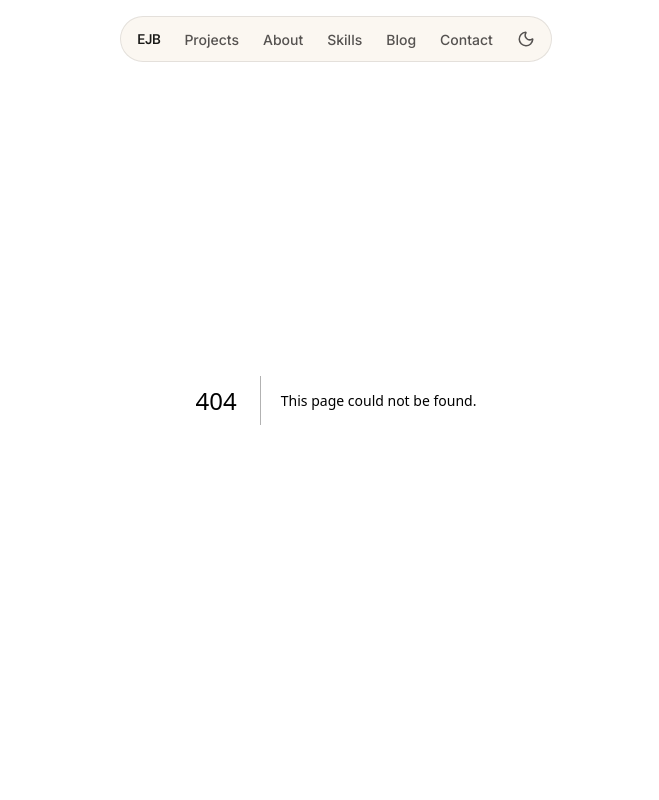
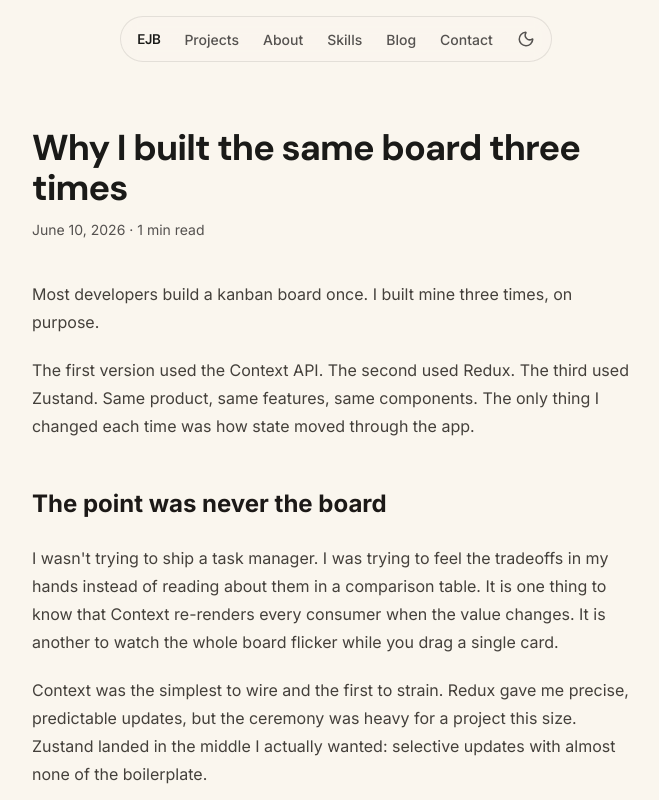
Before and after one commit to mmanueljoe/portfolio-v1, a Next.js app: page /blog/why-i-built-the-same-board-three-times in a window 1280 px wide. Before the commit this address had no page. Shown: the top 800 px of the page, without its empty margins (304-963 px from the left). Built offline with nearby package versions, Linux system fonts and the light colour scheme.

Commit message:
feat(blog): mdx blog with listing, post pages, and first post (ADR-011)

```diff
--- /dev/null
+++ b/content/blog/why-i-built-the-same-board-three-times.mdx
@@ -0,0 +1,21 @@
+---
+title: "Why I built the same board three times"
+date: "2026-06-10"
+description: "Building one kanban app in Context, Redux, and Zustand, and what it taught me about choosing state management."
+---
+
+Most developers build a kanban board once. I built mine three times, on purpose.
+
+The first version used the Context API. The second used Redux. The third used Zustand. Same product, same features, same components. The only thing I changed each time was how state moved through the app.
+
+## The point was never the board
+
+I wasn't trying to ship a task manager. I was trying to feel the tradeoffs in my hands instead of reading about them in a comparison table. It is one thing to know that Context re-renders every consumer when the value changes. It is another to watch the whole board flicker while you drag a single card.
+
+Context was the simplest to wire and the first to strain. Redux gave me precise, predictable updates, but the ceremony was heavy for a project this size. Zustand landed in the middle I actually wanted: selective updates with almost none of the boilerplate.
+
+## What I actually learned
+
+The lesson was not "Zustand wins." It was that the right answer depends entirely on the shape of the problem, and the only way to know the shape is to build it. Tradeoffs you have only read about stay abstract. Tradeoffs you have lived become judgement.
+
+That is the approach I bring to most things now. Understand it by building it, then choose with reasons instead of habits.
--- a/next.config.ts
+++ b/next.config.ts
@@ -1,6 +1,9 @@
+import createMDX from "@next/mdx";
 import type { NextConfig } from "next";
 
 const nextConfig: NextConfig = {
+  // Let .md/.mdx files be treated as routes/modules alongside .ts/.tsx.
+  pageExtensions: ["ts", "tsx", "md", "mdx"],
   // A stray pnpm-lock.yaml in the home dir made Next infer the wrong root.
   turbopack: {
     root: __dirname,
@@ -9,4 +12,13 @@ const nextConfig: NextConfig = {
   reactCompiler: true,
 };
 
-export default nextConfig;
+const withMDX = createMDX({
+  options: {
+    // Turbopack needs plugins as strings (functions can't cross into Rust).
+    // remark-frontmatter parses the `---` block so it isn't rendered; gray-matter
+    // reads it for metadata. ADR-011.
+    remarkPlugins: ["remark-frontmatter"],
+  },
+});
+
+export default withMDX(nextConfig);
--- /dev/null
+++ b/src/app/blog/[slug]/page.tsx
@@ -0,0 +1,48 @@
+import type { Metadata } from "next";
+import type { ComponentType } from "react";
+import { PostHeader } from "@/components/blog/PostHeader";
+import { getAllPosts, getPostBySlug } from "@/lib/blog";
+
+interface BlogPostPageProps {
+  params: Promise<{ slug: string }>;
+}
+
+export function generateStaticParams() {
+  return getAllPosts().map((post) => ({ slug: post.slug }));
+}
+
+export const dynamicParams = false;
+
+export async function generateMetadata({
+  params,
+}: BlogPostPageProps): Promise<Metadata> {
+  const { slug } = await params;
+  const post = getPostBySlug(slug);
+  return {
+    title: `${post.title} · Emmanuel Joe Benson`,
+    description: post.description,
+  };
+}
+
+export default async function BlogPostPage({ params }: BlogPostPageProps) {
+  const { slug } = await params;
+  const post = getPostBySlug(slug);
+  const { default: Post } = (await import(`@/content/blog/${slug}.mdx`)) as {
+    default: ComponentType;
+  };
+
+  return (
+    <main className="flex-1">
+      <article className="mx-auto w-full max-w-prose px-6 py-32">
+        <PostHeader
+          title={post.title}
+          date={post.date}
+          readingTime={post.readingTime}
+        />
+        <div className="prose prose-stone mt-10 max-w-none font-body dark:prose-invert">
+          <Post />
+        </div>
+      </article>
+    </main>
+  );
+}
--- /dev/null
+++ b/src/app/blog/page.tsx
@@ -0,0 +1,31 @@
+import type { Metadata } from "next";
+import { PostCard } from "@/components/blog/PostCard";
+import { SectionLabel } from "@/components/ui/SectionLabel";
+import { getAllPosts } from "@/lib/blog";
+
+export const metadata: Metadata = {
+  title: "Writing · Emmanuel Joe Benson",
+  description: "Notes on engineering, learning, and the things I build.",
+};
+
+export default function BlogPage() {
+  const posts = getAllPosts();
+
+  return (
+    <main className="flex-1">
+      <section className="bg-surface py-32">
+        <div className="mx-auto w-full max-w-2xl px-6">
+          <SectionLabel>Writing</SectionLabel>
+
+          <div className="mt-12 flex flex-col divide-y divide-on-surface/10">
+            {posts.map((post) => (
+              <div key={post.slug} className="py-8 first:pt-0 last:pb-0">
+                <PostCard {...post} />
+              </div>
+            ))}
+          </div>
+        </div>
+      </section>
+    </main>
+  );
+}
--- a/src/app/globals.css
+++ b/src/app/globals.css
@@ -1,4 +1,5 @@
 @import "tailwindcss";
+@plugin "@tailwindcss/typography";
 
 /* next-themes toggles `.dark` on <html>; wiring the variant now so sections
    built before the toggle (step 4) already resolve. ADR-008. */
--- /dev/null
+++ b/src/components/blog/PostCard.tsx
@@ -0,0 +1,35 @@
+import Link from "next/link";
+
+interface PostCardProps {
+  slug: string;
+  title: string;
+  date: string;
+  description: string;
+}
+
+export function PostCard({ slug, title, date, description }: PostCardProps) {
+  const formatted = new Date(date).toLocaleDateString("en-US", {
+    year: "numeric",
+    month: "long",
+    day: "numeric",
+  });
+
+  return (
+    <article>
+      <Link href={`/blog/${slug}`} className="group block">
+        <time
+          dateTime={date}
+          className="font-body text-sm text-on-surface-muted"
+        >
+          {formatted}
+        </time>
+        <h2 className="mt-1 font-display text-xl font-semibold text-on-surface transition-colors group-hover:text-gold-600">
+          {title}
+        </h2>
+        <p className="mt-2 font-body text-base text-on-surface-muted">
+          {description}
+        </p>
+      </Link>
+    </article>
+  );
+}
--- /dev/null
+++ b/src/components/blog/PostHeader.tsx
@@ -0,0 +1,24 @@
+interface PostHeaderProps {
+  title: string;
+  date: string;
+  readingTime: number;
+}
+
+export function PostHeader({ title, date, readingTime }: PostHeaderProps) {
+  const formatted = new Date(date).toLocaleDateString("en-US", {
+    year: "numeric",
+    month: "long",
+    day: "numeric",
+  });
+
+  return (
+    <header className="flex flex-col gap-3">
+      <h1 className="font-display text-3xl font-bold tracking-tight text-on-surface sm:text-4xl">
+        {title}
+      </h1>
+      <p className="font-body text-sm text-on-surface-muted">
+        <time dateTime={date}>{formatted}</time> · {readingTime} min read
+      </p>
+    </header>
+  );
+}
--- a/src/components/sections/AboutSection.tsx
+++ b/src/components/sections/AboutSection.tsx
@@ -6,7 +6,7 @@ export function AboutSection() {
       <div className="mx-auto w-full max-w-2xl px-6">
         <SectionLabel>About</SectionLabel>
 
-        <div className="mt-8 flex flex-col gap-6 font-body text-lg leading-relaxed text-on-surface text-justify hyphens-auto">
+        <div className="mt-8 flex flex-col gap-6 font-body text-md leading-relaxed text-on-surface text-justify hyphens-auto">
           <p>
             I'm a software engineer with a particular way of working. Careful,
             systems-oriented, and always thinking about the person on the other
--- /dev/null
+++ b/src/lib/blog.ts
@@ -0,0 +1,58 @@
+import fs from "node:fs";
+import path from "node:path";
+import matter from "gray-matter";
+
+const BLOG_DIR = path.join(process.cwd(), "content", "blog");
+
+export interface PostMeta {
+  slug: string;
+  title: string;
+  date: string;
+  description: string;
+}
+
+export interface Post extends PostMeta {
+  readingTime: number;
+}
+
+interface Frontmatter {
+  title: string;
+  date: string;
+  description: string;
+}
+
+function readPost(slug: string): { data: Frontmatter; content: string } {
+  const raw = fs.readFileSync(path.join(BLOG_DIR, `${slug}.mdx`), "utf8");
+  const parsed = matter(raw);
+  return { data: parsed.data as Frontmatter, content: parsed.content };
+}
+
+export function getAllPosts(): PostMeta[] {
+  return fs
+    .readdirSync(BLOG_DIR)
+    .filter((file) => file.endsWith(".mdx"))
+    .map((file) => {
+      const slug = file.replace(/\.mdx$/, "");
+      const { data } = readPost(slug);
+      return {
+        slug,
+        title: data.title,
+        date: data.date,
+        description: data.description,
+      };
+    })
+    .sort((a, b) => (a.date < b.date ? 1 : -1));
+}
+
+export function getPostBySlug(slug: string): Post {
+  const { data, content } = readPost(slug);
+  const words = content.trim().split(/\s+/).length;
+  const readingTime = Math.max(1, Math.round(words / 200));
+  return {
+    slug,
+    title: data.title,
+    date: data.date,
+    description: data.description,
+    readingTime,
+  };
+}
--- /dev/null
+++ b/src/mdx-components.tsx
@@ -0,0 +1,8 @@
+import type { MDXComponents } from "mdx/types";
+
+// Required by @next/mdx in the App Router. It lets MDX resolve components via
+// this file instead of @mdx-js/react's client-only context, which can't run in
+// a Server Component (hence the "createContext is not a function" build error).
+export function useMDXComponents(components: MDXComponents): MDXComponents {
+  return components;
+}
--- a/tsconfig.json
+++ b/tsconfig.json
@@ -19,6 +19,7 @@
       }
     ],
     "paths": {
+      "@/content/*": ["./content/*"],
       "@/*": ["./src/*"]
     }
   },
```
Also changed, not shown: package.json (+8 -1 lines), 3 other files (tests, documents, lock files or other folders).
